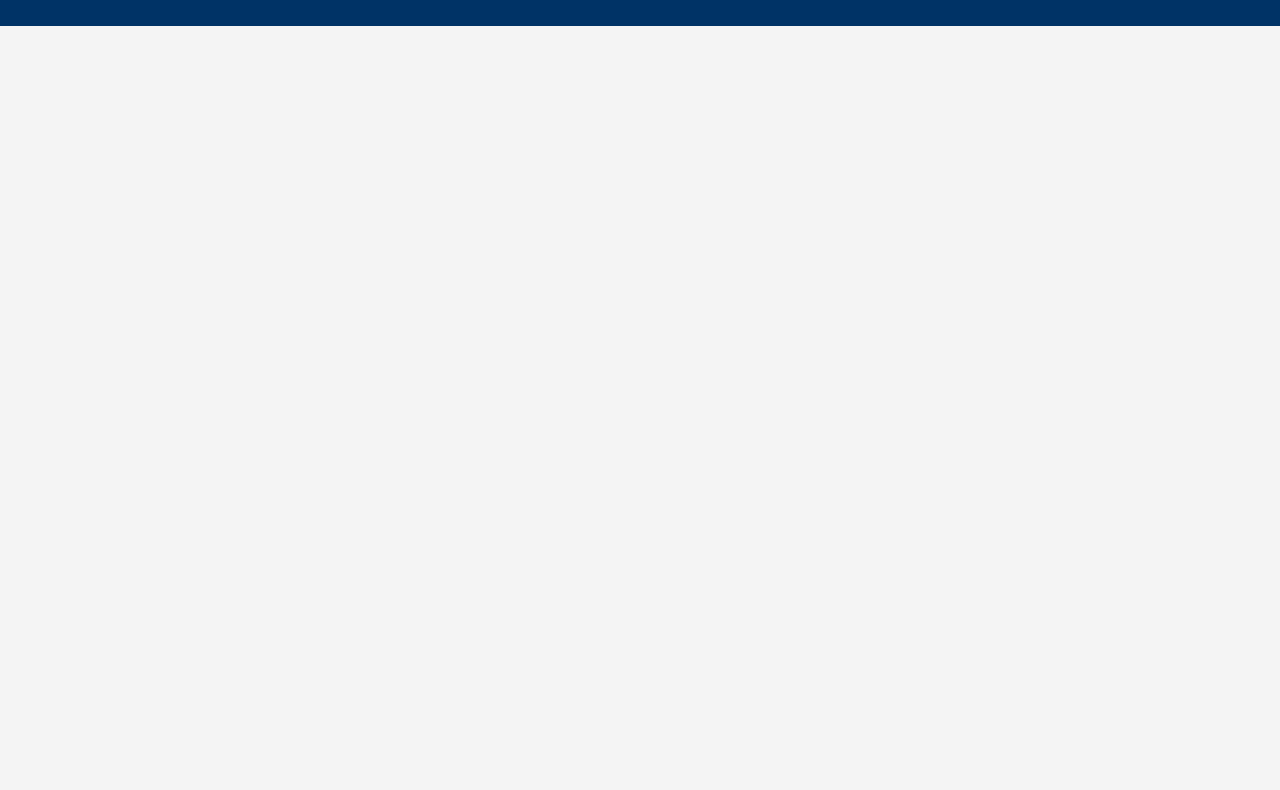
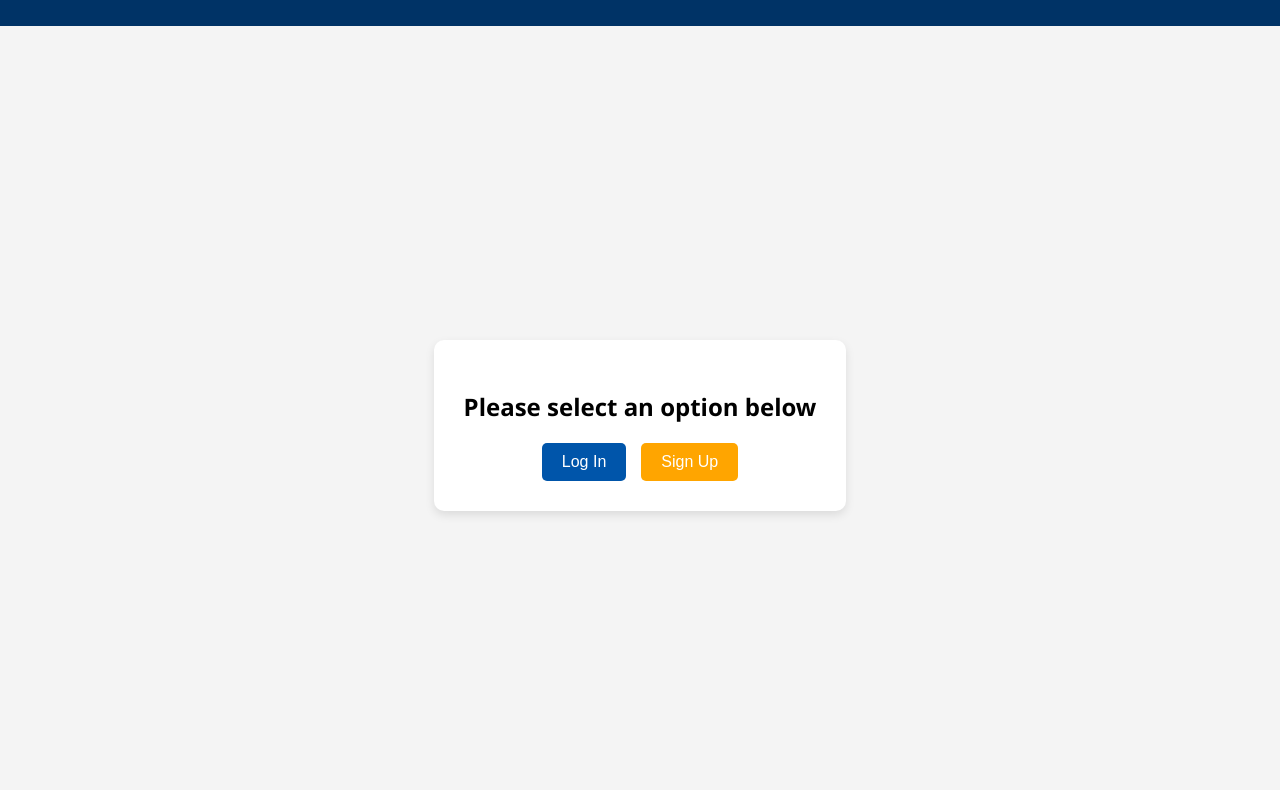
Before and after one commit to JaniaSouthall/Byteline, a website: page welcome.html in a window 1280 px wide. Shown: the part 100-890 px from the top of the page. Before the commit the page ends 800 px from the top, so only its background shows below. Drawn offline with Linux system fonts and the light colour scheme.

Commit message:
Added styles for welcome page

```diff
--- a/styles.css
+++ b/styles.css
@@ -52,6 +52,55 @@ body {
     font-size: 1.2em;
     margin-bottom: 30px;
   }
+  .auth-container {
+    display: flex;
+    justify-content: center;
+    align-items: center;
+    height: 100vh; /* Full viewport height */
+    background-color: #f4f4f4; /* Optional background color */
+}
+
+.auth-box {
+    background: white;
+    padding: 30px;
+    border-radius: 10px;
+    box-shadow: 0 4px 10px rgba(0, 0, 0, 0.1);
+    text-align: center;
+}
+
+.auth-options {
+    display: flex;
+    justify-content: center;
+    gap: 15px;
+    margin-top: 20px;
+}
+
+.auth-options button {
+    padding: 10px 20px;
+    border: none;
+    border-radius: 5px;
+    font-size: 1em;
+    cursor: pointer;
+    transition: background-color 0.3s ease;
+}
+
+.auth-options .login-btn {
+    background-color: #0055aa;
+    color: white;
+}
+
+.auth-options .login-btn:hover {
+    background-color: #003366;
+}
+
+.auth-options .signup-btn {
+    background-color: orange;
+    color: white;
+}
+
+.auth-options .signup-btn:hover {
+    background-color: #cc7a00;
+}
   .hero button {
     background: orange;
     color: white;
--- a/welcome.html
+++ b/welcome.html
@@ -5,10 +5,18 @@
 </head>
 <body>
     <header>
-        <h1>Welcome</h1>
+        <h1>Welcome to ByteLine!</h1>
     </header>
     <main>
-
+        <div class="auth-container">
+            <div class="auth-box">
+                <h2>Please select an option below</h2>
+                <div class="auth-options">
+                    <button class="login-btn">Log In</button>
+                    <button class="signup-btn">Sign Up</button>
+                </div>
+            </div>
+        </div>
     </main>
 
 </body>
```
